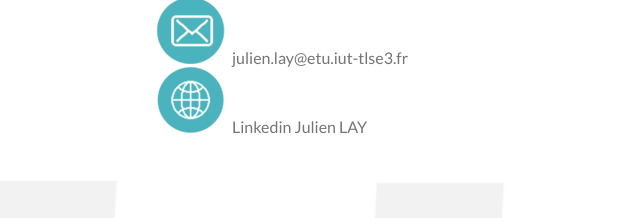
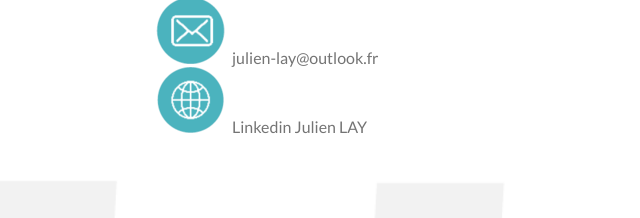
Before and after one commit to JulienLay/CV, a plain HTML site: page index.html in a window 1280 px wide. Shown: the part 263-481 px from the top of the page, 408-1048 px from the left. Drawn offline with Linux system fonts and the light colour scheme; a web font is replaced by a local one.

Commit message:
changing email

```diff
--- a/index.html
+++ b/index.html
@@ -70,7 +70,7 @@
                         <li id="rue"><a
                                 href="https://www.google.fr/maps/place/6+Rue+de+la+Feuilleraie,+31820+Pibrac/@43.6114692,1.2791499,17z/data=!3m1!4b1!4m5!3m4!1s0x12aeb21872650d6f:0x62674fa328f9758e!8m2!3d43.6114692!4d1.2813386">6
                                 rue de la feuilleraie, 31820 Pibrac</a></li>
-                        <li id="mail"><a href="mailto:julien.lay@etu.iut-tlse3.fr">julien.lay@etu.iut-tlse3.fr</a></li>
+                        <li id="mail"><a href="mailto:julien-lay@outlook.fr.fr">julien-lay@outlook.fr</a></li>
                         <li id="linkedin"><a href="https://www.linkedin.com/in/julien-lay-657ab219a/">Linkedin Julien
                                 LAY</a></li>
                     </ul>
```
